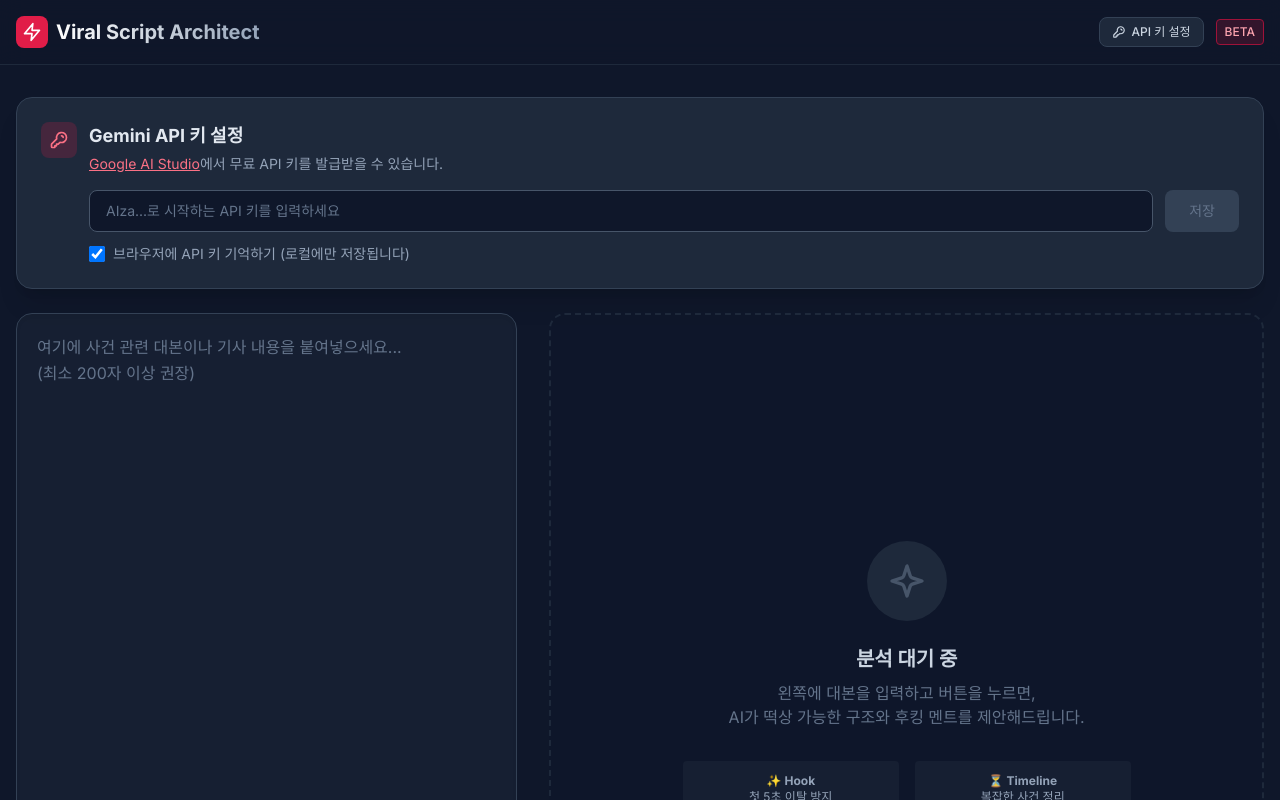
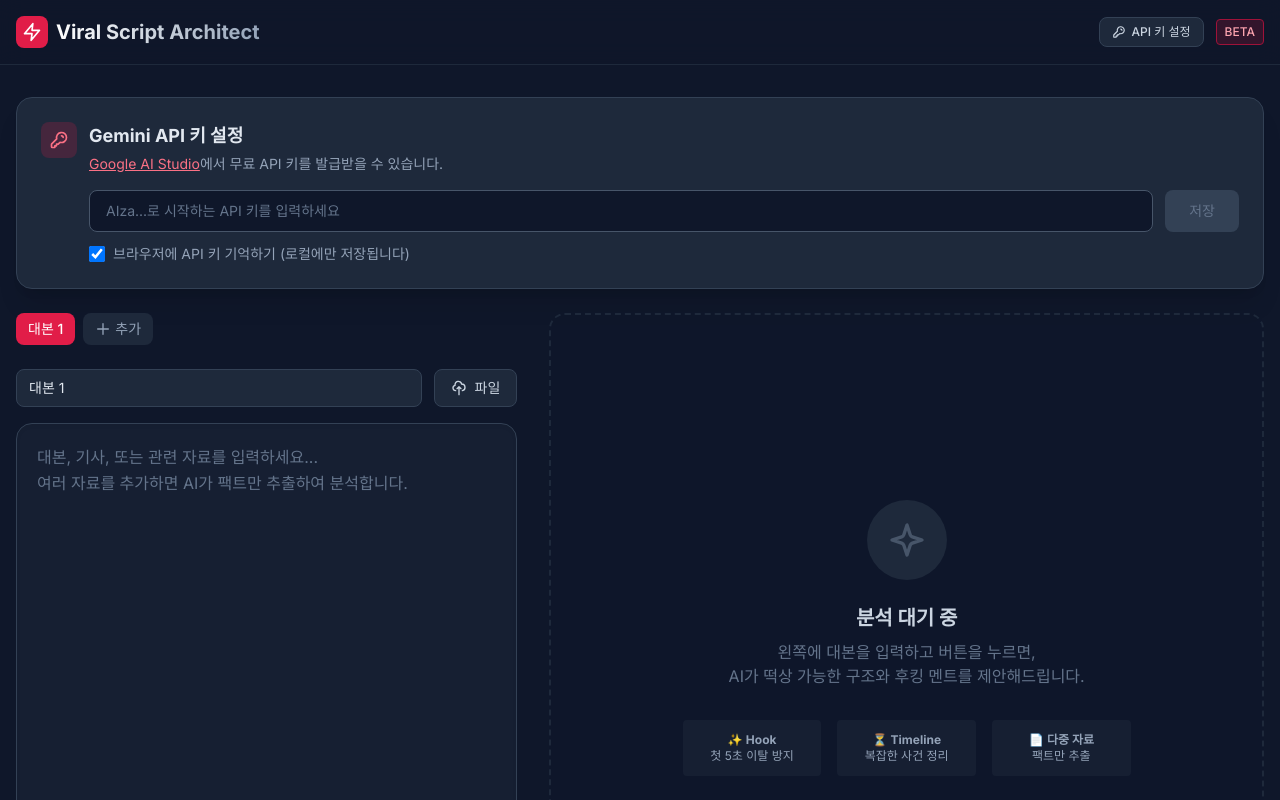
Before and after one commit to mole8436-art/first, a React (Vite) app: page / in a window 1280 px wide. Shown: the top 800 px of the page. Built offline with nearby package versions, Linux system fonts and the light colour scheme.

Commit message:
Add multi-script input with file upload and fact extraction

```diff
--- a/App.tsx
+++ b/App.tsx
@@ -1,13 +1,16 @@
 import React, { useState, useEffect } from 'react';
 import { analyzeTranscript } from './services/geminiService';
-import { AnalysisResult, AnalysisStatus } from './types';
+import { AnalysisResult, AnalysisStatus, ScriptInput } from './types';
 import TimelineView from './components/TimelineView';
 import StructureView from './components/StructureView';
 import HookView from './components/HookView';
 import { SparklesIcon, ZapIcon, AlertCircleIcon } from './components/Icons';
 
 function App() {
-  const [inputScript, setInputScript] = useState('');
+  const [scripts, setScripts] = useState<ScriptInput[]>([
+    { id: '1', title: '대본 1', content: '', source: 'text' }
+  ]);
+  const [activeScriptId, setActiveScriptId] = useState<string>('1');
   const [status, setStatus] = useState<AnalysisStatus>(AnalysisStatus.IDLE);
   const [result, setResult] = useState<AnalysisResult | null>(null);
   const [activeTab, setActiveTab] = useState<'structure' | 'timeline'>('structure');
@@ -36,6 +39,76 @@ function App() {
     }
   }, [apiKey, rememberKey]);
 
+  const addScript = () => {
+    if (scripts.length >= 5) {
+      setErrorMsg("최대 5개의 대본까지만 추가할 수 있습니다.");
+      return;
+    }
+    const newId = String(scripts.length + 1);
+    const newScript: ScriptInput = {
+      id: newId,
+      title: `대본 ${newId}`,
+      content: '',
+      source: 'text'
+    };
+    setScripts([...scripts, newScript]);
+    setActiveScriptId(newId);
+  };
+
+  const removeScript = (id: string) => {
+    if (scripts.length === 1) return;
+    const filtered = scripts.filter(s => s.id !== id);
+    setScripts(filtered);
+    if (activeScriptId === id) {
+      setActiveScriptId(filtered[0].id);
+    }
+  };
+
+  const updateScriptContent = (id: string, content: string) => {
+    setScripts(scripts.map(s => s.id === id ? { ...s, content } : s));
+  };
+
+  const updateScriptTitle = (id: string, title: string) => {
+    setScripts(scripts.map(s => s.id === id ? { ...s, title } : s));
+  };
+
+  const handleFileUpload = async (id: string, file: File) => {
+    const allowedTypes = ['text/plain', 'application/vnd.openxmlformats-officedocument.wordprocessingml.document', 'application/msword'];
+
+    if (!allowedTypes.includes(file.type) && !file.name.endsWith('.txt') && !file.name.endsWith('.docx') && !file.name.endsWith('.doc')) {
+      setErrorMsg("txt 또는 docx 파일만 업로드 가능합니다.");
+      return;
+    }
+
+    try {
+      let content = '';
+
+      if (file.type === 'text/plain' || file.name.endsWith('.txt')) {
+        content = await file.text();
+      } else {
+        // For docx files, we'll just read as text for now (simplified)
+        // In production, you'd want to use a library like mammoth.js
+        const reader = new FileReader();
+        content = await new Promise<string>((resolve) => {
+          reader.onload = (e) => {
+            const text = e.target?.result as string;
+            resolve(text || '');
+          };
+          reader.readAsText(file);
+        });
+      }
+
+      setScripts(scripts.map(s =>
+        s.id === id
+          ? { ...s, content, source: 'file', fileName: file.name }
+          : s
+      ));
+    } catch (error) {
+      console.error('File read error:', error);
+      setErrorMsg("파일을 읽는 중 오류가 발생했습니다.");
+    }
+  };
+
   const handleAnalyze = async () => {
     if (!apiKey.trim()) {
       setShowApiKeyInput(true);
@@ -43,10 +116,16 @@ function App() {
       return;
     }
 
-    if (!inputScript.trim()) return;
-    if (inputScript.length < 50) {
-        setErrorMsg("대본이 너무 짧습니다. 더 자세한 내용을 입력해주세요.");
-        return;
+    const filledScripts = scripts.filter(s => s.content.trim());
+    if (filledScripts.length === 0) {
+      setErrorMsg("최소 1개 이상의 대본을 입력해주세요.");
+      return;
+    }
+
+    const totalLength = filledScripts.reduce((sum, s) => sum + s.content.length, 0);
+    if (totalLength < 50) {
+      setErrorMsg("대본이 너무 짧습니다. 더 자세한 내용을 입력해주세요.");
+      return;
     }
 
     setStatus(AnalysisStatus.ANALYZING);
@@ -54,7 +133,12 @@ function App() {
     setResult(null);
 
     try {
-      const data = await analyzeTranscript(inputScript, apiKey);
+      // Combine all scripts with context
+      const combinedScript = filledScripts.map((s, idx) =>
+        `[자료 ${idx + 1}: ${s.title}]\n${s.content}`
+      ).join('\n\n---\n\n');
+
+      const data = await analyzeTranscript(combinedScript, apiKey);
       setResult(data);
       setStatus(AnalysisStatus.SUCCESS);
     } catch (error) {
@@ -70,6 +154,8 @@ function App() {
     if (score >= 70) return 'text-yellow-400';
     return 'text-red-400';
   };
+
+  const activeScript = scripts.find(s => s.id === activeScriptId) || scripts[0];
 
   return (
     <div className="min-h-screen bg-[#0f172a] text-slate-100 font-sans selection:bg-brand-500/30 selection:text-brand-100">
@@ -153,12 +239,82 @@ function App() {
 
           {/* Left Column: Input */}
           <div className="lg:col-span-5 flex flex-col gap-4">
+            {/* Script Tabs */}
+            <div className="flex items-center gap-2 overflow-x-auto pb-2">
+              {scripts.map(script => (
+                <div key={script.id} className="flex items-center gap-1">
+                  <button
+                    onClick={() => setActiveScriptId(script.id)}
+                    className={`px-3 py-1.5 rounded-lg text-sm font-medium transition-colors whitespace-nowrap ${
+                      activeScriptId === script.id
+                        ? 'bg-brand-600 text-white'
+                        : 'bg-slate-800 text-slate-400 hover:bg-slate-700'
+                    }`}
+                  >
+                    {script.fileName || script.title}
+                    {script.content && <span className="ml-1 text-xs">●</span>}
+                  </button>
+                  {scripts.length > 1 && (
+                    <button
+                      onClick={() => removeScript(script.id)}
+                      className="p-1 text-slate-500 hover:text-red-400 transition-colors"
+                      title="삭제"
+                    >
+                      <svg className="w-4 h-4" fill="none" stroke="currentColor" viewBox="0 0 24 24">
+                        <path strokeLinecap="round" strokeLinejoin="round" strokeWidth={2} d="M6 18L18 6M6 6l12 12" />
+                      </svg>
+                    </button>
+                  )}
+                </div>
+              ))}
+              {scripts.length < 5 && (
+                <button
+                  onClick={addScript}
+                  className="px-3 py-1.5 rounded-lg text-sm font-medium bg-slate-800 text-slate-400 hover:bg-slate-700 transition-colors flex items-center gap-1"
+                  title="대본 추가"
+                >
+                  <svg className="w-4 h-4" fill="none" stroke="currentColor" viewBox="0 0 24 24">
+                    <path strokeLinecap="round" strokeLinejoin="round" strokeWidth={2} d="M12 4v16m8-8H4" />
+                  </svg>
+                  추가
+                </button>
+              )}
+            </div>
+
+            {/* Script Title & File Upload */}
+            <div className="flex items-center gap-3">
+              <input
+                type="text"
+                value={activeScript.title}
+                onChange={(e) => updateScriptTitle(activeScript.id, e.target.value)}
+                className="flex-1 bg-slate-800 border border-slate-700 rounded-lg px-3 py-2 text-sm text-slate-200 focus:outline-none focus:ring-2 focus:ring-brand-500"
+                placeholder="대본 제목"
+              />
+              <label className="px-4 py-2 bg-slate-800 hover:bg-slate-700 border border-slate-700 rounded-lg text-sm font-medium text-slate-300 cursor-pointer transition-colors flex items-center gap-2">
+                <svg className="w-4 h-4" fill="none" stroke="currentColor" viewBox="0 0 24 24">
+                  <path strokeLinecap="round" strokeLinejoin="round" strokeWidth={2} d="M7 16a4 4 0 01-.88-7.903A5 5 0 1115.9 6L16 6a5 5 0 011 9.9M15 13l-3-3m0 0l-3 3m3-3v12" />
+                </svg>
+                파일
+                <input
+                  type="file"
+                  accept=".txt,.docx,.doc"
+                  onChange={(e) => {
+                    const file = e.target.files?.[0];
+                    if (file) handleFileUpload(activeScript.id, file);
+                    e.target.value = '';
+                  }}
+                  className="hidden"
+                />
+              </label>
+            </div>
+
+            {/* Script Content */}
             <div className="bg-slate-800/50 rounded-2xl border border-slate-700 p-1 shadow-inner">
               <textarea
-                value={inputScript}
-                onChange={(e) => setInputScript(e.target.value)}
-                placeholder="여기에 사건 관련 대본이나 기사 내용을 붙여넣으세요...&#13;&#10;(최소 200자 이상 권장)"
-                className="w-full h-[500px] lg:h-[calc(100vh-12rem)] bg-transparent text-slate-200 placeholder-slate-500 p-4 resize-none focus:outline-none text-base leading-relaxed scrollbar-thin"
+                value={activeScript.content}
+                onChange={(e) => updateScriptContent(activeScript.id, e.target.value)}
+                placeholder="대본, 기사, 또는 관련 자료를 입력하세요...&#13;&#10;여러 자료를 추가하면 AI가 팩트만 추출하여 분석합니다."
+                className="w-full h-[400px] lg:h-[calc(100vh-24rem)] bg-transparent text-slate-200 placeholder-slate-500 p-4 resize-none focus:outline-none text-base leading-relaxed scrollbar-thin"
               />
             </div>
 
@@ -171,7 +327,7 @@ function App() {
 
             <button
               onClick={handleAnalyze}
-              disabled={status === AnalysisStatus.ANALYZING || !inputScript.trim()}
+              disabled={status === AnalysisStatus.ANALYZING}
               className={`
                 w-full py-4 rounded-xl font-bold text-lg shadow-lg flex items-center justify-center gap-2 transition-all transform hover:scale-[1.01]
                 ${status === AnalysisStatus.ANALYZING
@@ -185,18 +341,20 @@ function App() {
                     <circle className="opacity-25" cx="12" cy="12" r="10" stroke="currentColor" strokeWidth="4"></circle>
                     <path className="opacity-75" fill="currentColor" d="M4 12a8 8 0 018-8V0C5.373 0 0 5.373 0 12h4zm2 5.291A7.962 7.962 0 014 12H0c0 3.042 1.135 5.824 3 7.938l3-2.647z"></path>
                   </svg>
-                  분석 및 구조화 중...
+                  팩트 추출 및 분석 중...
                 </>
               ) : (
                 <>
                   <SparklesIcon className="w-5 h-5" />
-                  대본 분석 및 떡상 구조 생성
+                  {scripts.filter(s => s.content).length > 1 ? '팩트 추출 & 떡상 구조 생성' : '대본 분석 및 떡상 구조 생성'}
                 </>
               )}
             </button>
 
             <p className="text-center text-slate-500 text-xs">
-              Gemini 2.5 AI가 문맥을 파악하여 최적의 타임라인과 후킹을 제안합니다.
+              {scripts.filter(s => s.content).length > 1
+                ? `${scripts.filter(s => s.content).length}개의 자료에서 핵심 팩트를 추출하여 최적의 구조를 제안합니다.`
+                : 'Gemini 2.5 AI가 문맥을 파악하여 최적의 타임라인과 후킹을 제안합니다.'}
             </p>
           </div>
 
@@ -265,12 +423,15 @@ function App() {
                   왼쪽에 대본을 입력하고 버튼을 누르면,<br/>
                   AI가 떡상 가능한 구조와 후킹 멘트를 제안해드립니다.
                 </p>
-                <div className="mt-8 grid grid-cols-2 gap-4 w-full max-w-md">
+                <div className="mt-8 grid grid-cols-3 gap-4 w-full max-w-md">
                     <div className="bg-slate-800/50 p-3 rounded text-xs text-slate-400">
                         ✨ <b>Hook</b><br/>첫 5초 이탈 방지
                     </div>
                     <div className="bg-slate-800/50 p-3 rounded text-xs text-slate-400">
                         ⏳ <b>Timeline</b><br/>복잡한 사건 정리
+                    </div>
+                    <div className="bg-slate-800/50 p-3 rounded text-xs text-slate-400">
+                        📄 <b>다중 자료</b><br/>팩트만 추출
                     </div>
                 </div>
               </div>
--- a/types.ts
+++ b/types.ts
@@ -23,3 +23,11 @@ export enum AnalysisStatus {
   SUCCESS = 'SUCCESS',
   ERROR = 'ERROR',
 }
+
+export interface ScriptInput {
+  id: string;
+  title: string;
+  content: string;
+  source: 'text' | 'file';
+  fileName?: string;
+}
```
Also changed, not shown: services/geminiService.ts (+11 -7 lines).
